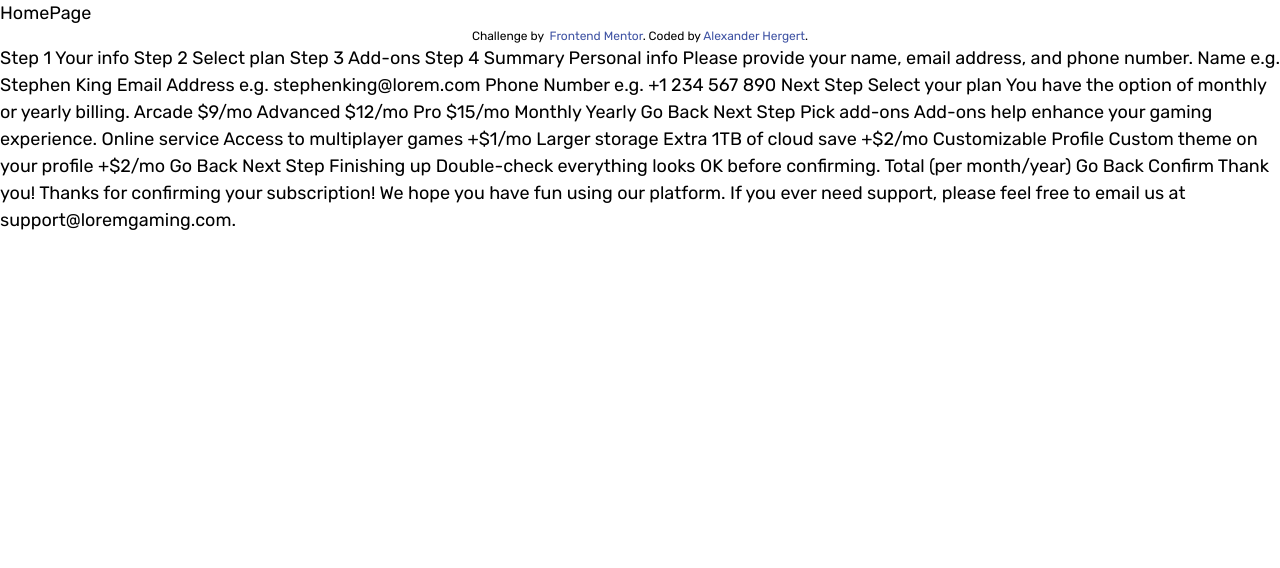
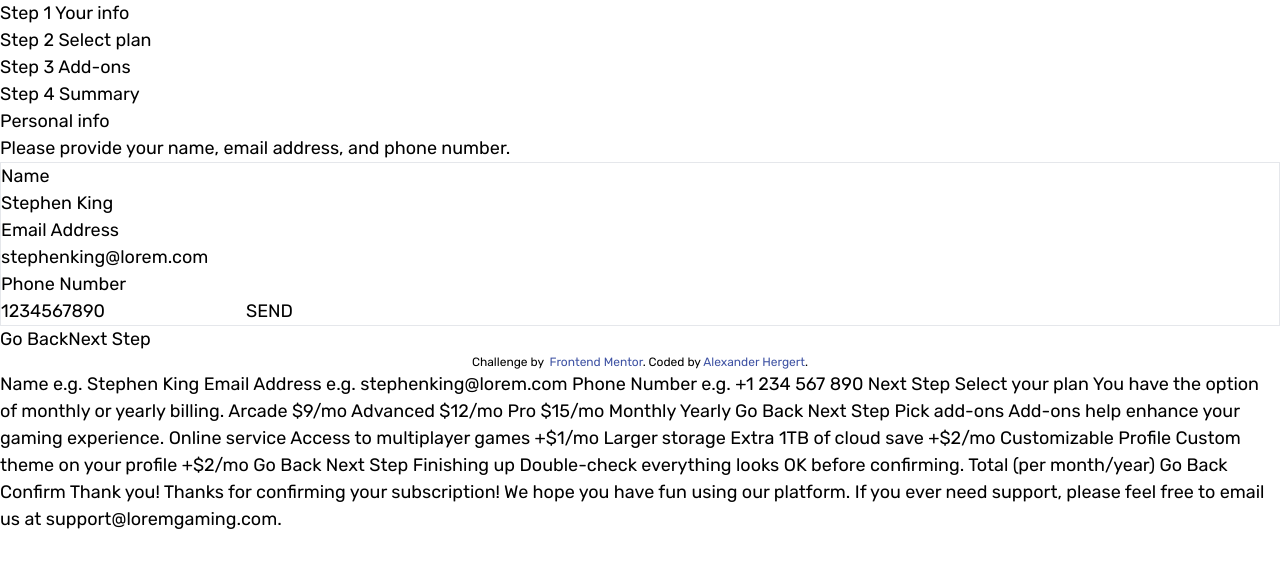
Before and after one commit to alexander-hergert/multi-step-form, a React (Vite) app: page / in a window 1280 px wide. Shown: the top 568 px of the page. Built offline with nearby package versions, Linux system fonts and the light colour scheme.

Commit message:
Setup context and types. Create first page basic structure ans setup React Form for tests.

```diff
--- a/index.html
+++ b/index.html
@@ -8,19 +8,8 @@
   </head>
   <body>
     <div id="root"></div>
-
-    <!-- Sidebar start -->
-
-    Step 1 Your info Step 2 Select plan Step 3 Add-ons Step 4 Summary
-
-    <!-- Sidebar end -->
-
-    <!-- Step 1 start -->
-
-    Personal info Please provide your name, email address, and phone number.
     Name e.g. Stephen King Email Address e.g. stephenking@lorem.com Phone Number
     e.g. +1 234 567 890 Next Step
-
     <!-- Step 1 end -->
 
     <!-- Step 2 start -->
--- /dev/null
+++ b/src/components/steps/PersonalInfo.tsx
@@ -0,0 +1,63 @@
+import { useForm, SubmitHandler } from "react-hook-form";
+
+interface IFormInput {
+  name: string;
+  email: string;
+  phone: string | number;
+  plan: "Arcade" | "Advanced" | "Pro" | null;
+  addOns: string[] | null;
+}
+
+const PersonalInfo = () => {
+  const {
+    register,
+    formState: { errors },
+    handleSubmit,
+  } = useForm<IFormInput>();
+  const onSubmit: SubmitHandler<IFormInput> = (data) => console.log(data);
+
+  return (
+    <section>
+      <article>
+        <div>Step 1 Your info</div>
+        <div>Step 2 Select plan</div>
+        <div>Step 3 Add-ons</div>
+        <div>Step 4 Summary</div>
+      </article>
+      <article>
+        <h1>Personal info</h1>
+        <p>Please provide your name, email address, and phone number.</p>
+      </article>
+      <form onSubmit={handleSubmit(onSubmit)} className="border">
+        <label htmlFor="" className="block">
+          Name
+        </label>
+        <input
+          defaultValue="Stephen King"
+          {...register("name", {
+            required: true,
+            maxLength: 20,
+            pattern: /^[A-Za-z]+ [A-Za-z]+$/,
+          })}
+          aria-invalid={errors.name ? "true" : "false"}
+        />
+        {errors.name?.type === "required" && (
+          <p role="alert">First name is required</p>
+        )}
+        <label htmlFor="" className="block">
+          Email Address
+        </label>
+        <input defaultValue="stephenking@lorem.com" {...register("email")} />
+        <label htmlFor="" className="block">
+          Phone Number
+        </label>
+        <input defaultValue="1234567890" {...register("phone")} />
+        <input type="submit" value="SEND" />
+      </form>
+      <button>Go Back</button>
+      <button>Next Step</button>
+    </section>
+  );
+};
+
+export default PersonalInfo;
--- a/src/context.tsx
+++ b/src/context.tsx
@@ -1,23 +1,32 @@
-import { useContext, createContext, useState, useReducer } from "react";
-import reducer from "./reducers/reducer";
+import { useContext, createContext, useState } from "react";
+import { ReactNode } from "react";
 
-const AppContext = createContext();
+type Form = {
+  name: string;
+  email: string;
+  phone: string | number;
+  plan: "Arcade" | "Advanced" | "Pro" | null;
+  addOns: string[] | null;
+};
 
-export const AppProvider = ({ children }) => {
-  const initialState = {}; //Can be anything
-  const [state, dispatch] = useReducer(reducer, initialState);
+type AppContextType = {
+  formData: Form;
+  setFormData: React.Dispatch<React.SetStateAction<Form>>;
+};
 
-  const [isDarkMode, setIsDarkMode] = useState(false); //Example
+const AppContext = createContext<AppContextType | null>(null);
+
+export const AppProvider = ({ children }: { children: ReactNode }) => {
+  const [formData, setFormData] = useState<Form>({
+    name: "",
+    email: "",
+    phone: "",
+    plan: null,
+    addOns: null,
+  });
 
   return (
-    <AppContext.Provider
-      value={{
-        isDarkMode,
-        setIsDarkMode,
-        state,
-        dispatch,
-      }}
-    >
+    <AppContext.Provider value={{ formData, setFormData }}>
       {children}
     </AppContext.Provider>
   );
--- a/src/main.tsx
+++ b/src/main.tsx
@@ -7,7 +7,7 @@ import { AppProvider } from "./context.jsx";
 import { QueryClient, QueryClientProvider } from "react-query";
 const queryClient = new QueryClient();
 
-ReactDOM.createRoot(document.getElementById("root")).render(
+ReactDOM.createRoot(document.getElementById("root")!).render(
   <React.StrictMode>
     <AppProvider>
       <QueryClientProvider client={queryClient}>
--- a/src/pages/HomePage.tsx
+++ b/src/pages/HomePage.tsx
@@ -1,7 +1,11 @@
-import React from "react";
+import PersonalInfo from "../components/steps/PersonalInfo";
 
 const HomePage = () => {
-  return <main>HomePage</main>;
+  return (
+    <main>
+      <PersonalInfo />
+    </main>
+  );
 };
 
 export default HomePage;
```
Also changed, not shown: 1 other file (tests, documents, lock files or other folders).
